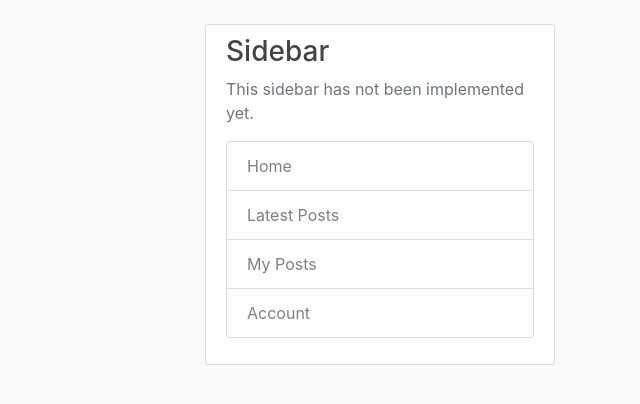
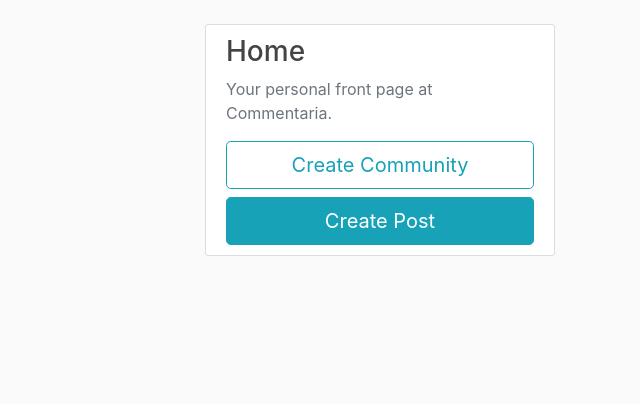
Before and after one commit to WilliamYuhangLee/Commentaria, a Flask app: page / in a window 1280 px wide. Shown: the part 56-460 px from the top of the page, without its empty margins (640-1280 px from the left). Run offline with Flask 2, Linux system fonts and the light colour scheme; data that the repository does not hold is empty; parts of the project's set-up code (start-up, migrations or seed data) failed here and were passed over; some libraries are stand-ins or nearby versions.

Commit message:
Changed sidebar template, added custom homepage's sidebar

```diff
--- a/commentaria/templates/base.html
+++ b/commentaria/templates/base.html
@@ -1,4 +1,5 @@
 <!DOCTYPE html>
+<!--suppress ALL -->
 <html lang="en">
 <head>
     <!-- Meta -->
@@ -64,19 +65,31 @@
             {% block content %}{% endblock content %}
         </div>
         <div class="col-md-4">
-            <!--suppress Annotator -->
-            <div class="content-section">
-                <h3>Sidebar</h3>
-                <p class='text-muted'>
-                    This sidebar has not been implemented yet.
-                    <ul class="list-group">
-                        <li class="list-group-item list-group-item-light">Home</li>
-                        <li class="list-group-item list-group-item-light">Latest Posts</li>
-                        <li class="list-group-item list-group-item-light">My Posts</li>
-                        <li class="list-group-item list-group-item-light">Account</li>
-                    </ul>
-                </p>
-            </div>
+            {% block sidebar %}
+                <!--suppress Annotator -->
+                <div class="content-section">
+                    {% block sidebar_title %}
+                        <h3>Commentaria</h3>
+                    {% endblock sidebar_title %}
+                    {% block sidebar_description %}
+                        <p class='text-muted'>
+                            A place to share and discuss.
+                        </p>
+                    {% endblock sidebar_description %}
+                    {% block sidebar_content %}
+                        {% block sidebar_botton_1 %}
+                            <button type="button" class="btn btn-outline-info btn-lg btn-block">
+                                Create Community
+                            </button>
+                        {% endblock sidebar_botton_1 %}
+                        {% block sidebar_botton_2 %}
+                            <a role="button" class="btn btn-info btn-lg btn-block" href="{{ url_for('posts.create_post') }}">
+                                Create Post
+                            </a>
+                        {% endblock sidebar_botton_2 %}
+                    {% endblock sidebar_content %}
+                </div>
+            {% endblock sidebar %}
         </div>
     </div>
 </main>
--- a/commentaria/templates/home.html
+++ b/commentaria/templates/home.html
@@ -28,6 +28,12 @@
         {% endif %}
     {% endfor %}
 {% endblock content %}
+{% block sidebar_title %}
+    <h3>Home</h3>
+{% endblock sidebar_title %}
+{% block sidebar_description %}
+    <p class='text-muted'>Your personal front page at Commentaria.</p>
+{% endblock sidebar_description %}
 {% block scripts %}
     {{ super() }}
     {{ moment.include_moment() }}
```
